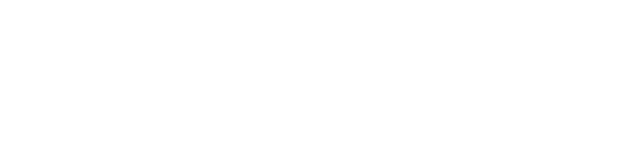
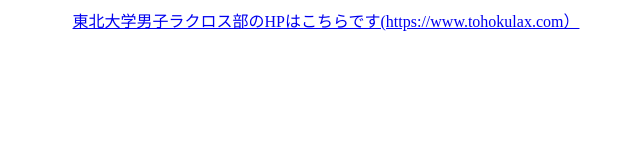
Before and after one commit to obrkn/redirect, a plain HTML site: page index.html in a window 1280 px wide. Shown: the whole page, without its empty margins (314-954 px from the left). Drawn offline with Linux system fonts and the light colour scheme.

Commit message:
link to www.tohokulax.com

```diff
--- a/index.html
+++ b/index.html
@@ -1,9 +1,10 @@
 <!DOCTYPE html>
 <html>
 <head>
-    <meta http-equiv=”refresh” content=”0;URL=https://www.tohokulax.com”>
-    <title>tohokulax</title>
 </head>
 <body>
+  <div style="display: flex; align-items: center; justify-content: center;">
+    <a href="https://www.tohokulax.com">東北大学男子ラクロス部のHPはこちらです(https://www.tohokulax.com）</a>
+  </div>
 </body>
 </html>
```
